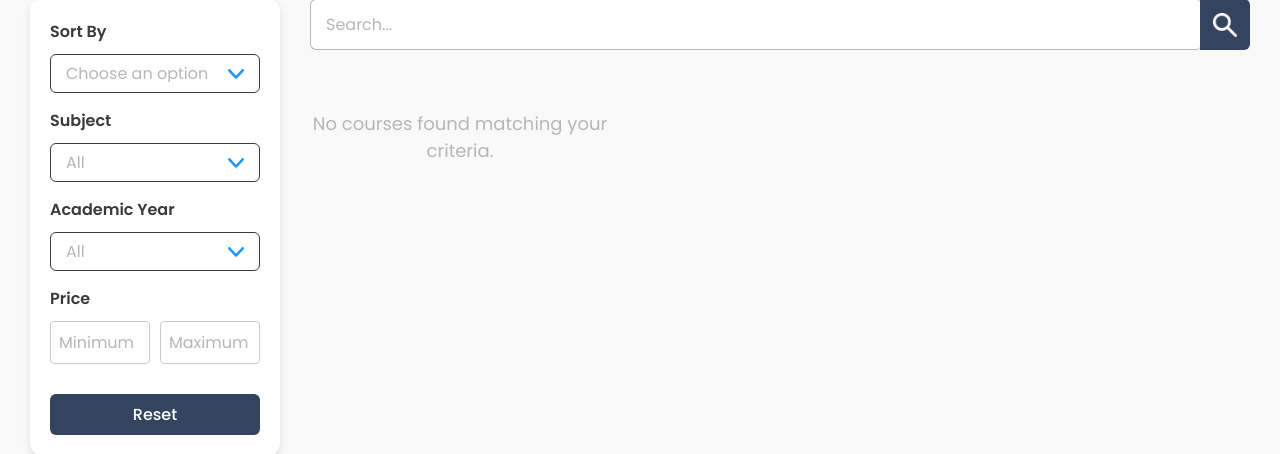
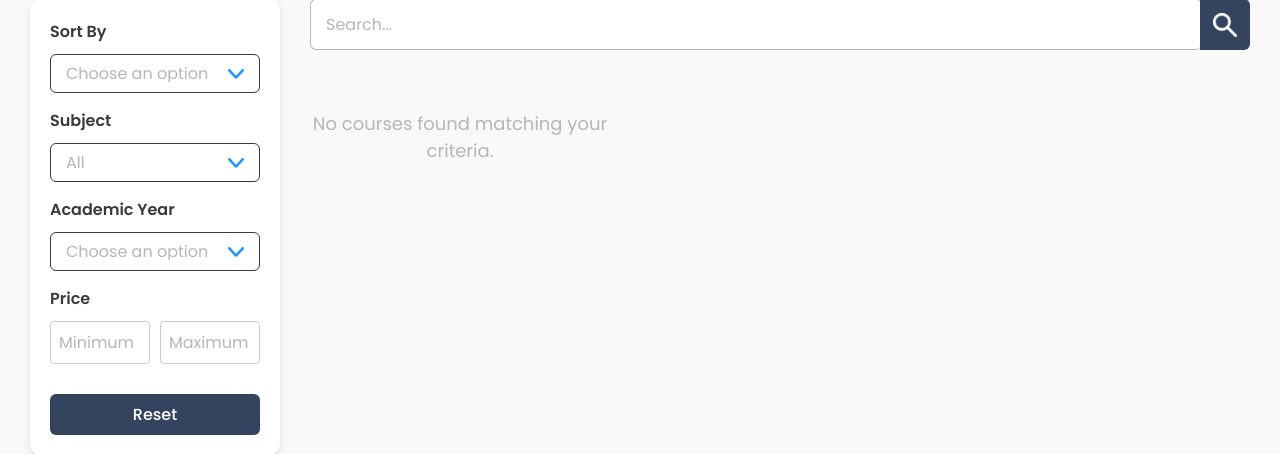
Before and after one commit to ahmedamrelhefnawy/Neon-Academy, a Django app: template App/templates/pages/courses_dashboard.html in a window 1280 px wide. Shown: the part 379-833 px from the top of the page. Run offline with Django 5.2, Linux system fonts and the light colour scheme; the template is opened without the code that fills it, so the values that code supplies are empty.

Commit message:
Revert "edit: modified academic year option"
This reverts commit e68c8b586fd5a8475ec1f981678a1cbfbcb4d9c9.

```diff
--- a/App/templates/pages/courses_dashboard.html
+++ b/App/templates/pages/courses_dashboard.html
@@ -70,7 +70,7 @@
                 <h3>Academic Year</h3>
                 <div class="select-wrapper">
                     <select id="academicYearOption" class="input-primary">
-                        <option value="" disabled selected>All</option>
+                        <option value="" disabled selected>Choose an option</option>
                         <option value="1">Year 1</option>
                         <option value="2">Year 2</option>
                         <option value="3">Year 3</option>
```
